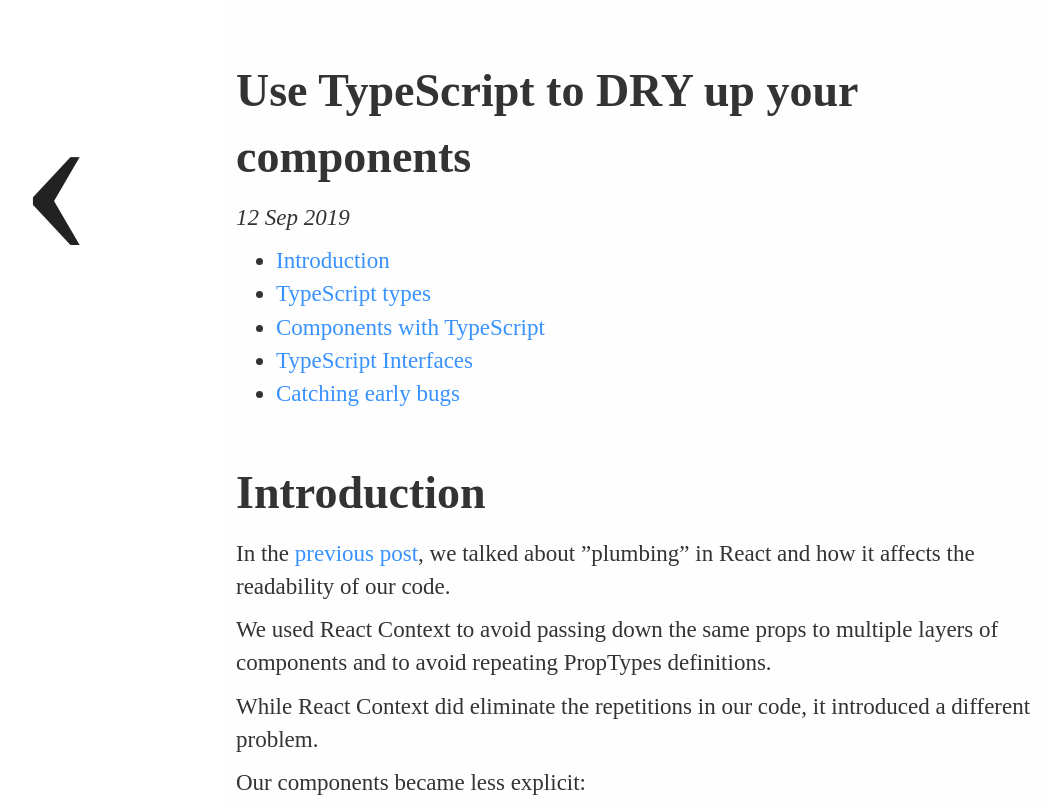
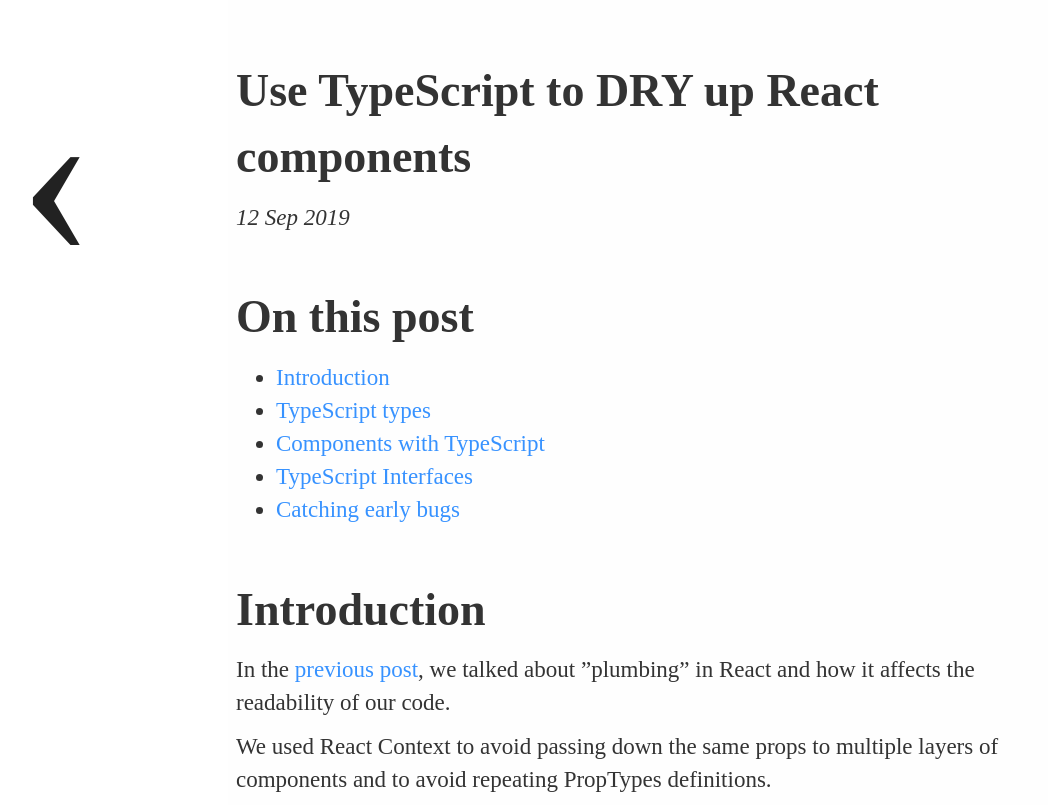
Before and after one commit to akoskm/akoskm.github.io, a Jekyll site: the page built from _posts/2019-09-12-typescript-practical-example-prop-type.md, in a window 1280 px wide and 900 px high, cut to the strip 0-805 px from the top of the window. Shown: the whole strip, without its empty margins (2-1061 px from the left). Built offline with Jekyll 4.4.1, drawn with Linux system fonts in a browser that asks for light colours; nearby versions of some CDN libraries; some web fonts are replaced; comment, search, counter and statistics services are not loaded.

Commit message:
update title, add toc title

```diff
--- a/_posts/2019-09-12-typescript-practical-example-prop-type.md
+++ b/_posts/2019-09-12-typescript-practical-example-prop-type.md
@@ -1,9 +1,12 @@
 ---
-title: Use TypeScript to DRY up your components
+title: Use TypeScript to DRY up React components
 layout: post
 type: post
 date: 2019-09-12 00:00:01
 ---
+
+# On this post
+{: .no_toc}
 
 * TOC
 {:toc}
```
